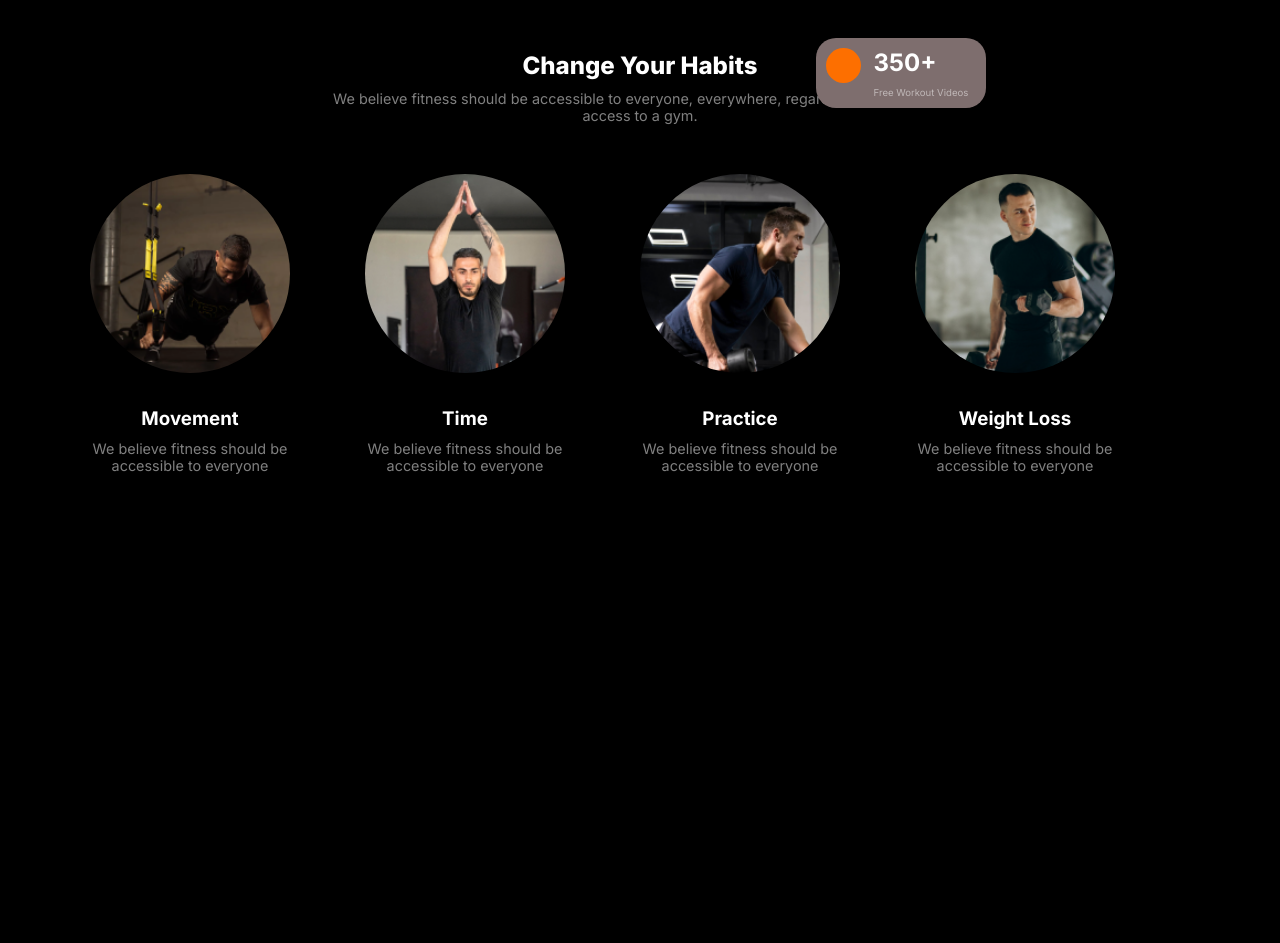
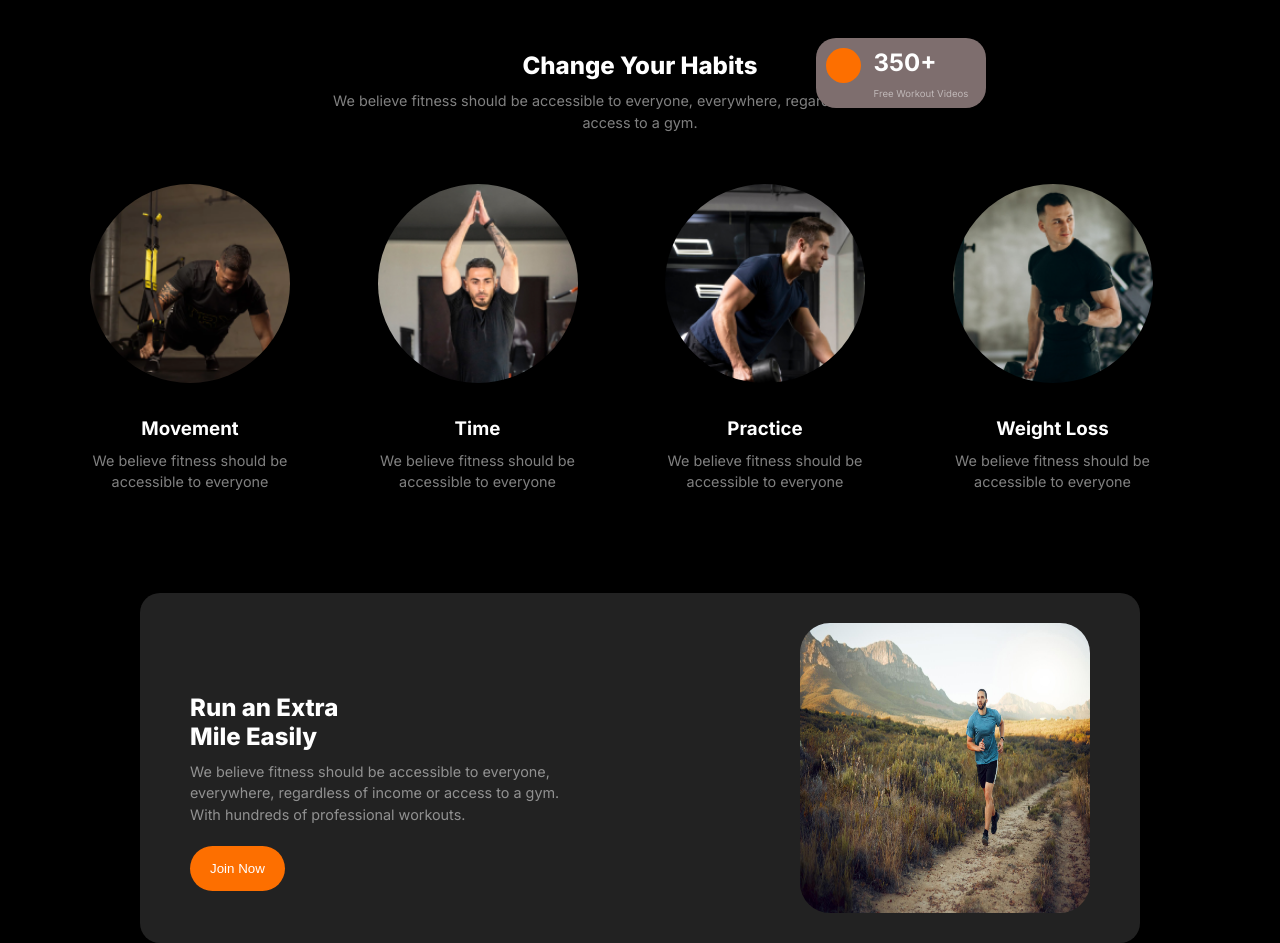
Before and after one commit to SADMAN-SADID-052/B-10-A2, a plain HTML site: page index.html in a window 1280 px wide. Shown: the part 460-1403 px from the top of the page. Before the commit the page ends 1034 px from the top, so only its background shows below. Drawn offline with Linux system fonts and the light colour scheme.

Commit message:
run and mile section design

```diff
--- a/index.html
+++ b/index.html
@@ -147,5 +147,35 @@
          </section>
 
 
+          <!-- Run an Extra Mile Easily -->
+
+          <section class="run">
+
+            <div class="run-container">
+                <div class="run-text-container">
+
+                    <div class="run-text">
+                        <h1>Run an Extra <br> Mile Easily</h1>
+                        <p class="primary-paragraph">We believe fitness should be accessible to everyone, <br>
+                            everywhere, regardless of income or access to a gym. <br> With
+                            hundreds of professional workouts.</p>
+                    </div>
+                    <div class="join-now"><button class="btn-primary">Join Now</button></div>
+
+
+                </div>
+
+                <div class="run-img">
+
+                    <img src="./images/run.jpg" alt="">
+                </div>
+
+
+
+            </div>
+         </section>
+
+
+
 </body>
 </html>
--- a/styles/style.css
+++ b/styles/style.css
@@ -38,6 +38,7 @@ body{
 {
     font-size: 0.9rem;
     margin-top: 10px;
+    line-height: 1.5;
     color:rgba(255, 255, 255, 0.5);
 }
 
@@ -247,6 +248,7 @@ position: relative;
 {
     display: grid;
     grid-template-columns: repeat(4,1fr);
+    gap: 50px;
 }
 
 .h-pic {
@@ -268,3 +270,62 @@ position: relative;
     width: 100%;
     border-radius: 50%;
 }
+
+
+
+/* Run section design start here */
+
+
+
+.run{
+
+    max-width: 1000px;
+    margin: 0 auto;
+    background-color: #222;
+    border-radius: 20px;
+
+}
+.run-container{
+
+    display: flex;
+    justify-content: space-between;
+
+
+}
+
+.run-text-container{
+    margin-top: 10%;
+    margin-left: 5%;
+}
+
+.run-text>p{
+    margin-top: 10px;
+}
+
+
+.run-text>h1{
+    font-weight: 800;
+    font-size: 24px;
+}
+.join-now
+{
+    margin-top: 20px;
+}
+
+
+
+.run-img{
+
+    width: 350px;
+    height: 350px;
+    padding: 30px;
+    margin-right: 2%;
+
+
+}
+
+.run-img>img{
+    width: 100%;
+    height: 100%;
+    border-radius: 30px;
+}
```
